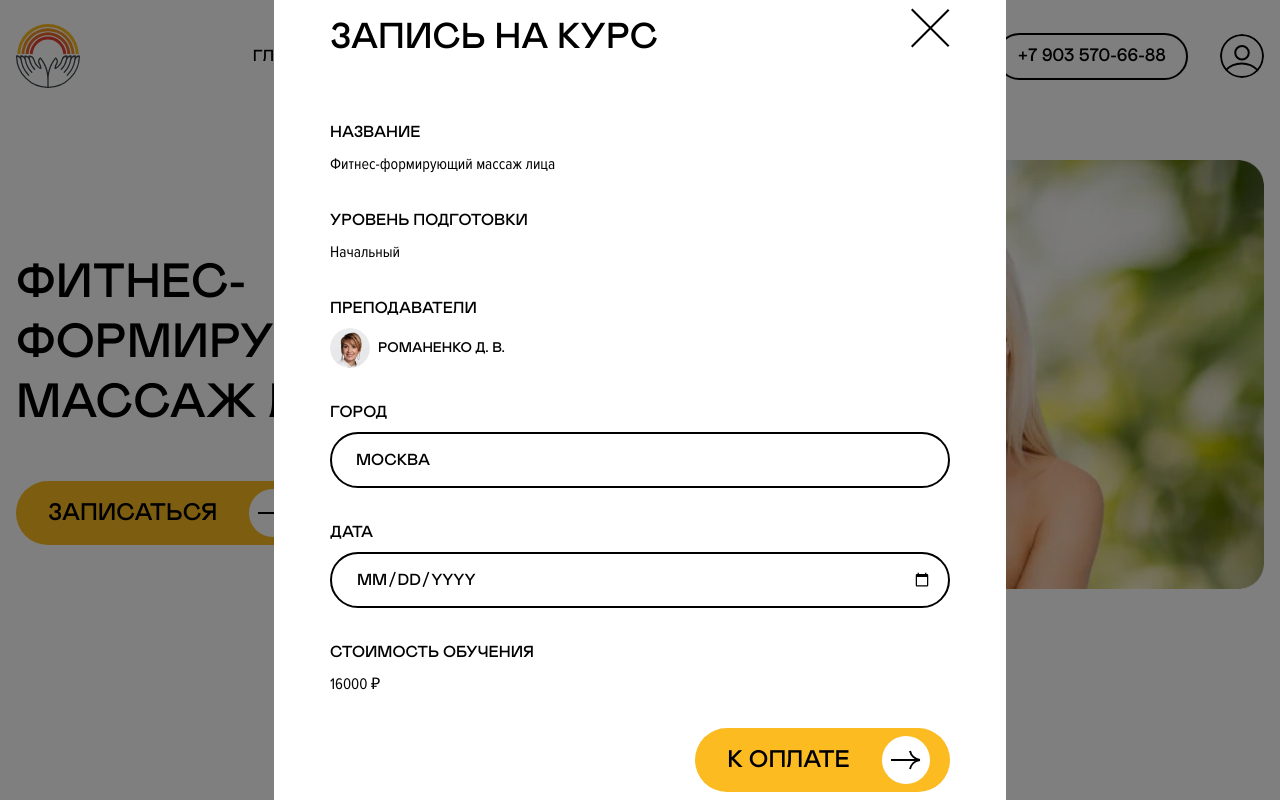
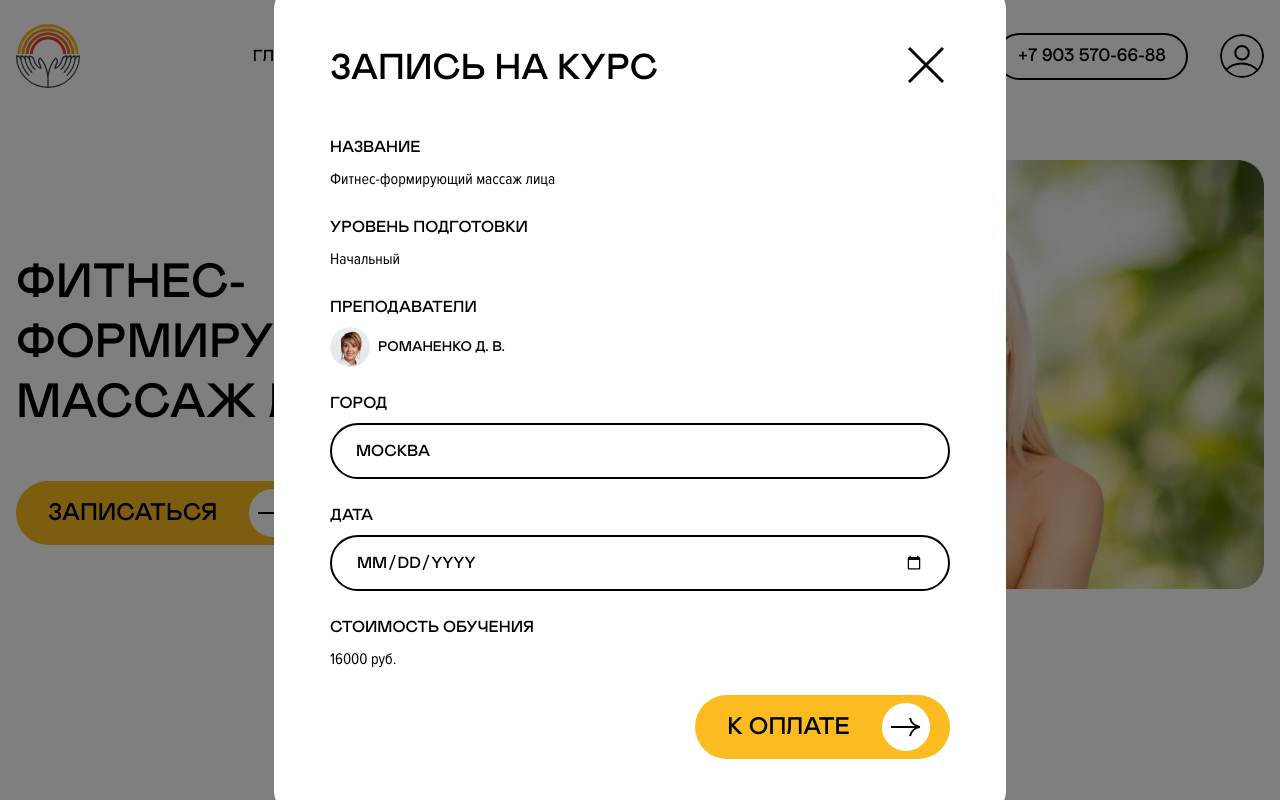
Before and after one commit to eugenekx/ogulov-academy, a Next.js app: page /course-about in a window 1280 px wide. Both pictures are taken after a click on the button "ЗАПИСАТЬСЯ". Shown: the top 800 px of the page. Built offline with nearby package versions, Linux system fonts and the light colour scheme.

Commit message:
fix closing popUp

```diff
--- a/src/components/Course.jsx
+++ /dev/null
@@ -1,66 +0,0 @@
-import Image from 'next/image';
-import CourseImg from '../public/images/course-image.png';
-import { CourseDescription } from './CourseDescription';
-import { InstructorsContainer } from './InstructorsContainer';
-import { PopUp } from './PopUp';
-import { useState, useEffect } from 'react';
-import { gsap } from 'gsap';
-import ActionBtn from './ActionBtn';
-
-export const Course = () => {
-  const [isPopUpOpen, setIsPopUpOpen] = useState(false);
-
-  function openPopUp () {
-    const body = document.querySelector('body');
-
-    body.style.overflow='hidden';
-    setIsPopUpOpen(true)
-  };
-
-  function openPopUpTween () {
-    gsap.fromTo("[data-animation='pop-up']", { scale: 0, opacity: 0 }, { scale: 1, opacity: 1, duration: .3 });
-  };
-
-  function closePopUpTween (onComplete) {
-    gsap.fromTo("[data-animation='pop-up']", { scale: 1, opacity: 1 }, { scale: 0, opacity: 0, onComplete, duration: .3 });
-  };
-
-  function closePopUp () {
-    closePopUpTween(() => setIsPopUpOpen(false))
-  };
-
-
-
-  return (
-    <>
-    {isPopUpOpen && <PopUp
-    openPopUp={openPopUp}
-    //closePopUp={closePopUp}
-    openPopUpTween={openPopUpTween}
-    isPopUpOpen={isPopUpOpen}
-     />}
-    <div className='mx-auto px-4 xl:mt-40 mt-32 mb-32 xl:max-w-screen-xl lg:max-w-screen-lg grid lg:grid-cols-9 lg:gap-20 items-center'>
-      <div className='overflow-hidden rounded-3xl lg:col-span-4 lg:order-last mx-auto'>
-        <Image
-        width={587}
-        src={CourseImg}
-        alt='Course Image'
-        />
-      </div>
-      <div className='lg:col-span-5'>
-        <h1 className='xl:text-3xl lg:text-2xl lg:my-12 mb-6 mt-12 text-xl font-mabry leading-tight uppercase'>
-          Фитнес-формирующий массаж лица
-        </h1>
-        <ActionBtn
-        onClick={openPopUp}
-        withArrow={true}
-        >
-          Записаться
-        </ActionBtn>
-      </div>
-    </div>
-    <CourseDescription />
-    <InstructorsContainer />
-    </>
-  )
-}
--- a/src/components/CrossIcon.jsx
+++ b/src/components/CrossIcon.jsx
@@ -1,16 +1,20 @@
 const CrossIcon = (props) => (
   <svg
-      width={39}
-      height={40}
+  viewBox="0 0 32 32"
+    width={'100%'}
+    height={'100%'}
     fill="none"
     xmlns="http://www.w3.org/2000/svg"
     {...props}
   >
-      <path
-        stroke="#000"
-        strokeWidth={2}
-        d="m.707 1.293 37 37M37.707 1.707l-37 37"
-      />
+    <g clipPath="url(#a)" stroke="#000" strokeWidth={2}>
+      <path d="M27.314 27.314 4.686 4.686M4.686 27.314 27.314 4.686" />
+    </g>
+    <defs>
+      <clipPath id="a">
+        <path fill="#fff" d="M0 0h32v32H0z" />
+      </clipPath>
+    </defs>
   </svg>
   )
 
--- a/src/components/Header.jsx
+++ b/src/components/Header.jsx
@@ -2,7 +2,7 @@ import Link from "next/link";
 import Logo from "./Logo";
 import Burger from "./Burger";
 import ProfileIcon from "./profileIcon";
-import { useEffect, useLayoutEffect, useState } from "react";
+import { useEffect, useState } from "react";
 import { gsap } from "gsap";
 
 export  const Dropdown = ({ openDropdownTween }) => {
--- a/src/components/PopUp.jsx
+++ b/src/components/PopUp.jsx
@@ -2,33 +2,28 @@ import Image from "next/image";
 import InstructorsImage from '../public/images/grid-instructor-image.png';
 import CrossIcon from "./CrossIcon";
 import { useEffect, useState } from "react";
-import { gsap } from "gsap";
 import ActionBtn from "./ActionBtn";
 
-export const PopUp = ({closePopUp, isPopUpOpen, setIsPopUpOpen, ...props}) => {
-
-    function openPopUpTween () {
-        gsap.fromTo("[data-animation='pop-up']", { scale: 0, opacity: 0 }, { scale: 1, opacity: 1, duration: .3 });
-    };
+export const PopUp = ({openPopUpTween, closePopUpTween, isPopUpOpen, ...props}) => {
 
     useEffect(() => {
 		openPopUpTween();
-	}, []);
+	}, [isPopUpOpen]);
 
   return (
-    <div className="fixed top-0 left-0 z-50 w-full h-full bg-black bg-opacity-50 overflow-y-scroll">
-        <div className="w-full px-4">
-            <div className="absolute top-1/2 left-1/2 -translate-x-1/2 -translate-y-1/2 bg-white text-md flex flex-col lg:w-183 w-104 p-14 rounded-3xl">
-                <div className='flex items-baseline'>
-                    <h1 className="grow font-mabry xl:text-2xl lg:text-xl text-l lg:mb-14 mb-10 text-left uppercase">
+    <div data-animation='pop-up' className="fixed top-0 left-0 z-50 w-full h-full bg-black bg-opacity-50 overflow-y-scroll">
+        <div className="absolute top-1/2 left-1/2 -translate-x-1/2 -translate-y-1/2 w-full lg:w-183 px-4 lg:px-0 mx-auto">
+            <div className=" bg-white text-md flex flex-col w-full xl:px-14 xl:py-14 lg:px-12 lg:py-12 px-8 py-10 rounded-3xl">
+                <div className='flex items-start'>
+                    <h1 className="grow font-mabry xl:text-2xl lg:text-xl text-l lg:mb-10 mb-8 text-left uppercase">
                         Запись на курс
                     </h1>
-                    <div>
+                    <div onClick={closePopUpTween} className="xl:w-12 xl:h-12 lg:w-10 lg:h-10 w-6 h-6">
                         <CrossIcon />
                     </div>
                 </div>
 
-                <div className="mb-8">
+                <div className="mb-6">
                     <h3 className="font-mabry mb-2 uppercase">
                         Название
                     </h3>
@@ -36,7 +31,7 @@ export const PopUp = ({closePopUp, isPopUpOpen, setIsPopUpOpen, ...props}) => {
                         Фитнес-формирующий массаж лица
                     </p>
                 </div>
-                <div className="mb-8">
+                <div className="mb-6">
                     <h3 className="font-mabry mb-2 uppercase">
                         Уровень подготовки
                     </h3>
@@ -44,7 +39,7 @@ export const PopUp = ({closePopUp, isPopUpOpen, setIsPopUpOpen, ...props}) => {
                         Начальный
                     </p>
                 </div>
-                <div className="mb-8">
+                <div className="mb-6">
                     <h3 className="font-mabry mb-2 uppercase">
                         Преподаватели
                     </h3>
@@ -58,12 +53,12 @@ export const PopUp = ({closePopUp, isPopUpOpen, setIsPopUpOpen, ...props}) => {
                     </div>
                 </div>
                 <form>
-                    <div className="mb-8">
+                    <div className="mb-6">
                         <h3 className="font-mabry mb-2 uppercase">
                             Город
                         </h3>
-                        <div className="xl:h-14 h-10 text-md pl-6 pr-4 flex items-center font-mabry border-2 border-black rounded-full">
-                            <input className="placeholder-black grow uppercase"
+                        <div className="xl:h-14 h-10 text-md px-6 flex items-center font-mabry border-2 border-black rounded-full">
+                            <input className="placeholder-black w-full uppercase focus:outline-none"
                             type='search'
                             id="city"
                             name="city"
@@ -71,12 +66,12 @@ export const PopUp = ({closePopUp, isPopUpOpen, setIsPopUpOpen, ...props}) => {
                             />
                         </div>
                     </div>
-                    <div className="mb-8">
+                    <div className="mb-6">
                         <h3 className="font-mabry mb-2 uppercase">
                             Дата
                         </h3>
-                        <div className="xl:h-14 h-10 text-md pl-6 pr-4 flex items-center font-mabry border-2 border-black rounded-full">
-                            <input className="placeholder-black grow uppercase"
+                        <div className="xl:h-14 h-10 text-md px-6 flex items-center font-mabry border-2 border-black rounded-full">
+                            <input className="placeholder-black grow uppercase focus:outline-none"
                             type='date'
                             id="date"
                             name="date"
@@ -85,12 +80,12 @@ export const PopUp = ({closePopUp, isPopUpOpen, setIsPopUpOpen, ...props}) => {
                         </div>
                     </div>
                 </form>
-                <div className="mb-8">
+                <div className="mb-6">
                     <h3 className="font-mabry mb-2 uppercase">
                         Стоимость обучения
                     </h3>
                     <p className="font-proxima">
-                        16000 ₽
+                        16000 руб.
                     </p>
                 </div>
                 <div className="float-right ml-auto mr-0">
--- a/src/pages/course-about.js
+++ b/src/pages/course-about.js
@@ -1,8 +1,66 @@
-import { Course } from "@components/Course"
+import Image from 'next/image';
+import CourseImg from '../public/images/course-image.png';
+import { CourseDescription } from '@components/CourseDescription';
+import { InstructorsContainer } from '@components/InstructorsContainer';
+import { PopUp } from '@components/PopUp';
+import { useState, useEffect } from 'react';
+import { gsap } from 'gsap';
+import ActionBtn from '@components/ActionBtn';
 
 
 export default function CourseAbout () {
+  const [isPopUpOpen, setIsPopUpOpen] = useState(false);
+
+  function openPopUp () {
+    const body = document.querySelector('body');
+
+    body.style.overflow='hidden';
+    setIsPopUpOpen(true)
+  };
+
+  function openPopUpTween () {
+    gsap.fromTo("[data-animation='pop-up']", { y: -100, opacity: 0 }, { y: 0, opacity: 1, duration: .5 });
+  };
+
+  function closePopUp () {
+    const body = document.querySelector('body');
+    body.style.overflow = 'visible';
+    setIsPopUpOpen(false)
+  };
+
+  function closePopUpTween (onComplete) {
+    gsap.to("[data-animation='pop-up']", { y: -100, opacity: 0, onComplete: () => closePopUp(), duration: .5 });
+  };
+
   return (
-    <Course />
+    <>
+    {isPopUpOpen && <PopUp
+    openPopUpTween={openPopUpTween}
+    isPopUpOpen={isPopUpOpen}
+    closePopUpTween={closePopUpTween}
+     />}
+    <div className='mx-auto px-4 xl:mt-40 mt-32 mb-32 xl:max-w-screen-xl lg:max-w-screen-lg grid lg:grid-cols-9 lg:gap-20 items-center'>
+      <div className='overflow-hidden rounded-3xl lg:col-span-4 lg:order-last mx-auto'>
+        <Image
+        width={587}
+        src={CourseImg}
+        alt='Course Image'
+        />
+      </div>
+      <div className='lg:col-span-5'>
+        <h1 className='xl:text-3xl lg:text-2xl lg:my-12 mb-6 mt-12 text-xl font-mabry leading-tight uppercase'>
+          Фитнес-формирующий массаж лица
+        </h1>
+        <ActionBtn
+        onClick={openPopUp}
+        withArrow={true}
+        >
+          Записаться
+        </ActionBtn>
+      </div>
+    </div>
+    <CourseDescription />
+    <InstructorsContainer />
+    </>
   )
 }
```
Lines whose indentation alone changed are shown as unchanged.
